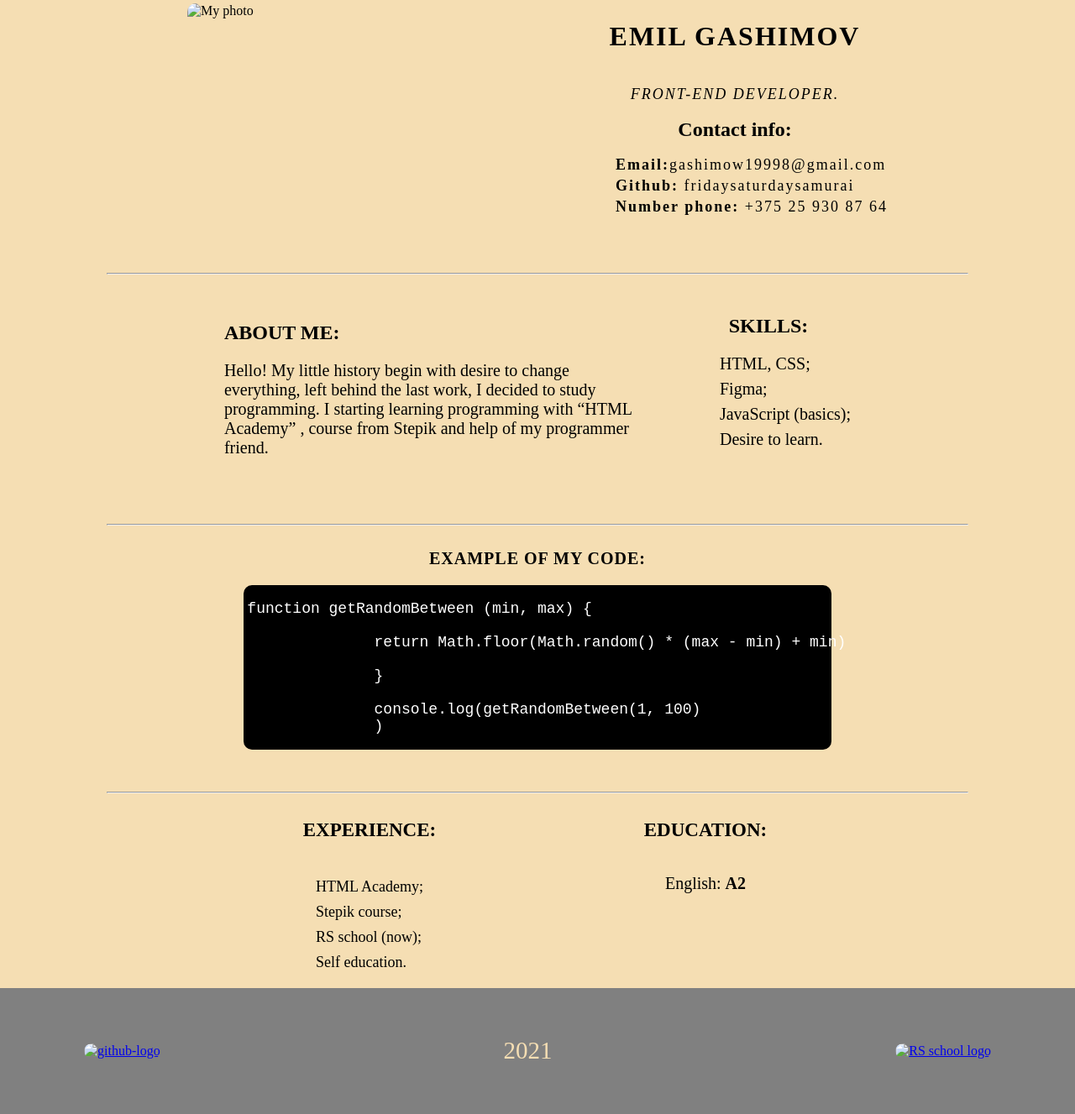
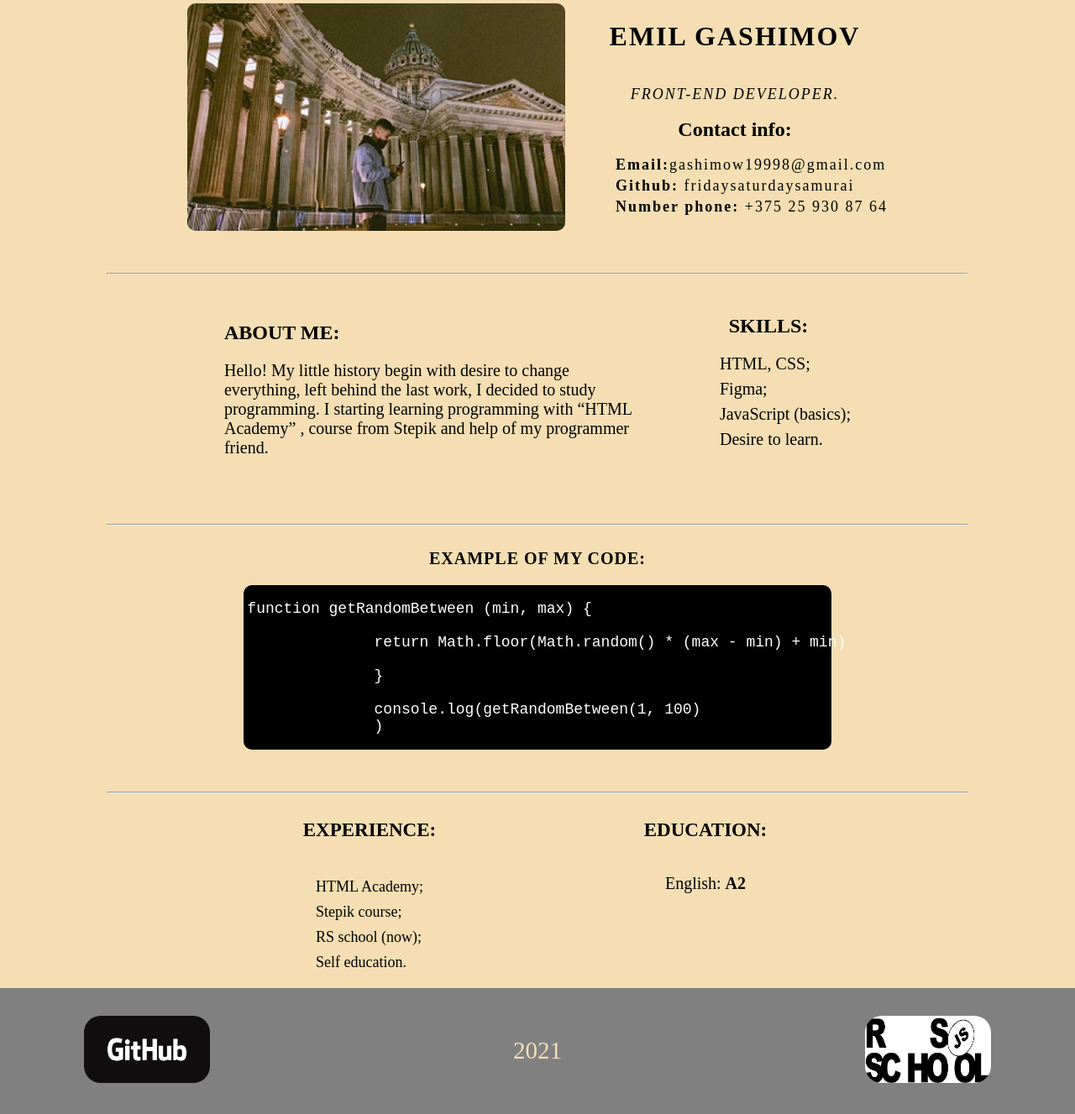
Before and after one commit to fridaysaturdaysamurai/rsschool-cv, a plain HTML site: page index.html in a window 1280 px wide. Shown: the part 146-1473 px from the top of the page at 84% size. Drawn offline with Linux system fonts and the light colour scheme; the site is published under a folder, as on GitHub Pages, so addresses that start at the root find nothing.

Commit message:
fix: finally fixed CV

```diff
--- a/index.html
+++ b/index.html
@@ -21,7 +21,7 @@
     </header>
      <main>
         <div class="part-1">
-            <img src="/photo.jpg" alt="My photo" class="my-photo">
+            <img src="./photo.jpg" alt="My photo" class="my-photo">
             <div class="contact">
                 <div class="photo-info">
                     <div class="info">
@@ -89,9 +89,9 @@
         </div>
      </main>
      <footer>
-         <a href="https://github.com/fridaysaturdaysamurai"><img src="/github-logo.png" alt="github-logo" class="gh-logo"></a>
+         <a href="https://github.com/fridaysaturdaysamurai"><img src="./github-logo.png" alt="github-logo" class="gh-logo"></a>
          <p class="p-foot">2021</p>
-         <a href="https://rs.school/js-stage0/"><img src="/RSS-logo.png" alt="RS school logo" class="rs-logo"></a>
+         <a href="https://rs.school/js-stage0/"><img src="./RSS-logo.png" alt="RS school logo" class="rs-logo"></a>
      </footer>
 
 
```
